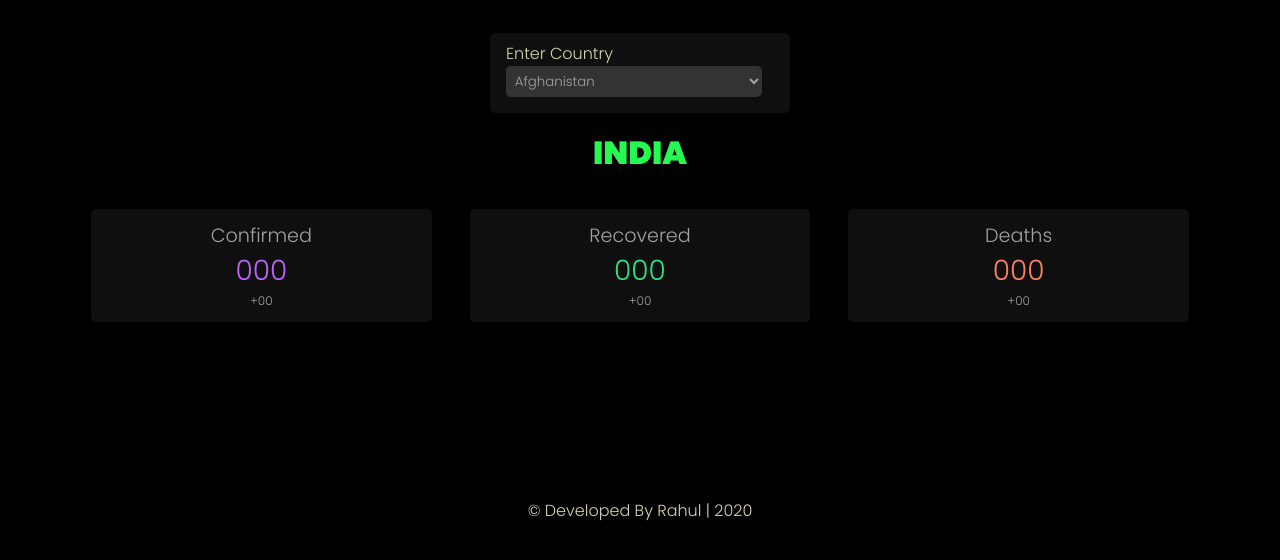
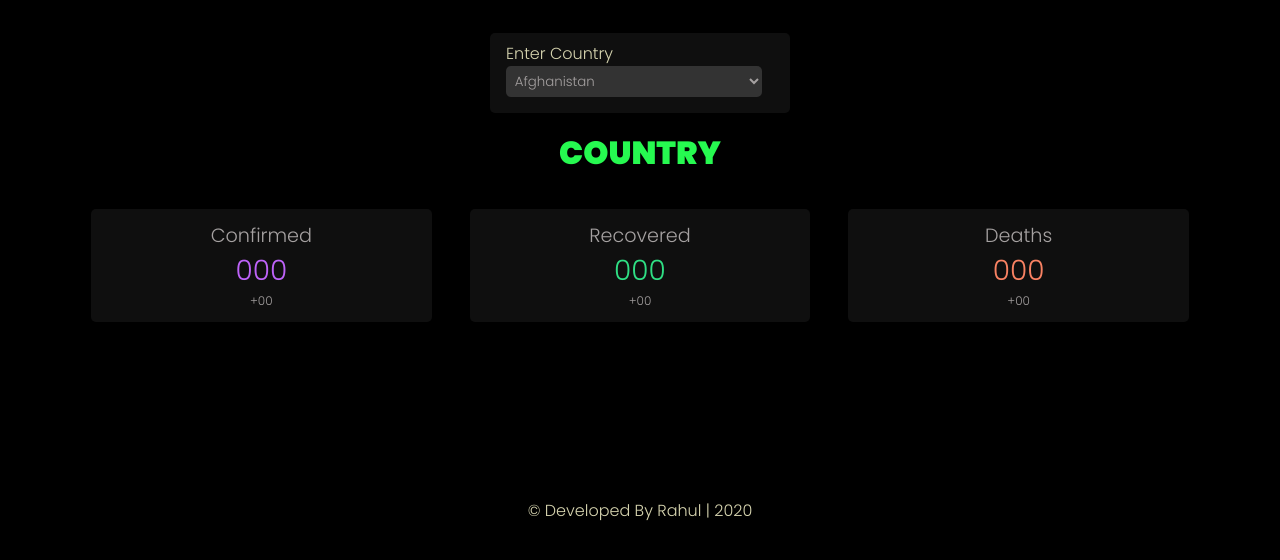
Before and after one commit to rahulk31/CoronaTracker, a plain HTML site: page index.html in a window 1280 px wide. Shown: the part 112-672 px from the top of the page. Drawn offline with Linux system fonts and the light colour scheme.

Commit message:
Update index.html

```diff
--- a/index.html
+++ b/index.html
@@ -41,7 +41,7 @@
      </script>
 
     <section class="title-div">
-      <h1 class="title">INDIA</h1>
+      <h1 class="title">COUNTRY</h1>
     </section>
 
     <!--Data Section-->
```
